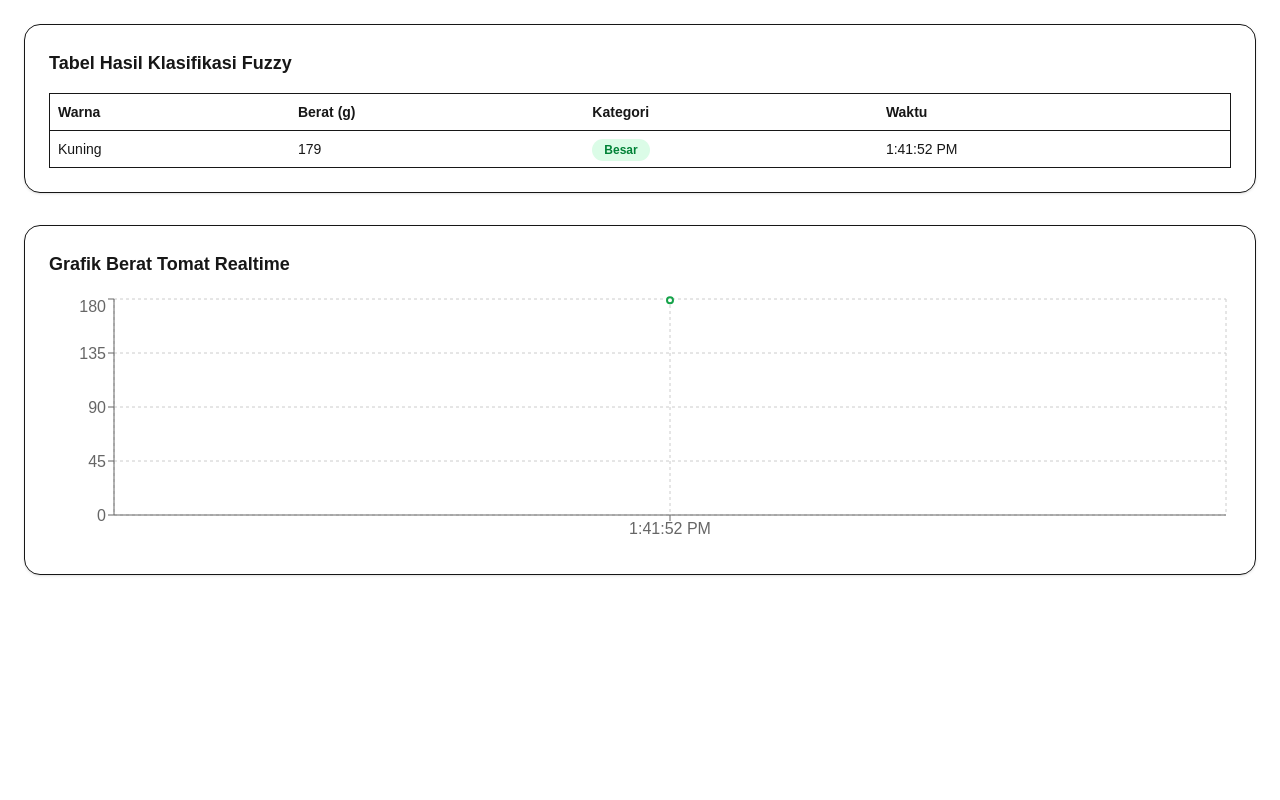
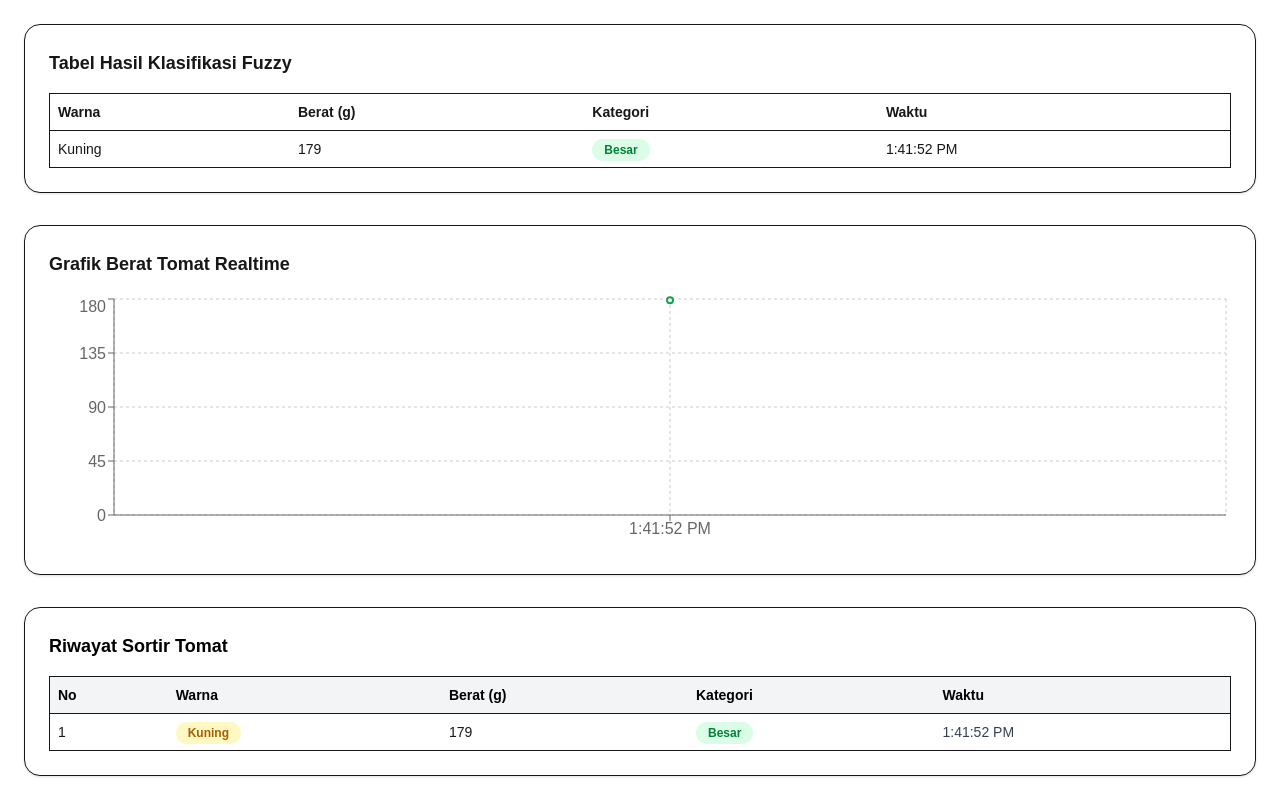
Before and after one commit to teknikelektro594-dev/dasboard-tomat, a Next.js app in the folder frontend/: page / in a window 1280 px wide. Shown: the part 400-1200 px from the top of the page. Before the commit the page ends 999 px from the top, so only its background shows below. Built offline with nearby package versions, Linux system fonts and the light colour scheme.

Commit message:
feat: dummy realtime dashboard for online demo

```diff
--- a/frontend/app/page.tsx
+++ b/frontend/app/page.tsx
@@ -228,6 +228,51 @@ export default function Home() {
             </ResponsiveContainer>
           </div>
         </div>
+{/* RIWAYAT SORTIR TOMAT */}
+<div className="bg-white p-6 rounded-2xl shadow-sm border">
+  <h2 className="text-lg font-semibold mb-4 text-black">
+    Riwayat Sortir Tomat
+  </h2>
+
+  <table className="w-full text-sm border">
+    <thead className="bg-gray-100 border-b">
+      <tr>
+        <th className="p-2 text-left text-black">No</th>
+        <th className="p-2 text-left text-black">Warna</th>
+        <th className="p-2 text-left text-black">Berat (g)</th>
+        <th className="p-2 text-left text-black">Kategori</th>
+        <th className="p-2 text-left text-black">Waktu</th>
+      </tr>
+    </thead>
+    <tbody>
+      {riwayat.map((item, index) => (
+        <tr key={item.id} className="border-b">
+          <td className="p-2">{index + 1}</td>
+          <td className="p-2">
+            <span
+              className={`px-3 py-1 rounded-full text-xs font-semibold ${warnaBadge(
+                item.warna
+              )}`}
+            >
+              {item.warna}
+            </span>
+          </td>
+          <td className="p-2">{item.berat}</td>
+          <td className="p-2">
+            <span
+              className={`px-3 py-1 rounded-full text-xs font-semibold ${kategoriBadge(
+                item.kategori
+              )}`}
+            >
+              {item.kategori}
+            </span>
+          </td>
+          <td className="p-2 text-gray-700">{item.waktu}</td>
+        </tr>
+      ))}
+    </tbody>
+  </table>
+</div>
 
       </div>
     </div>
```
